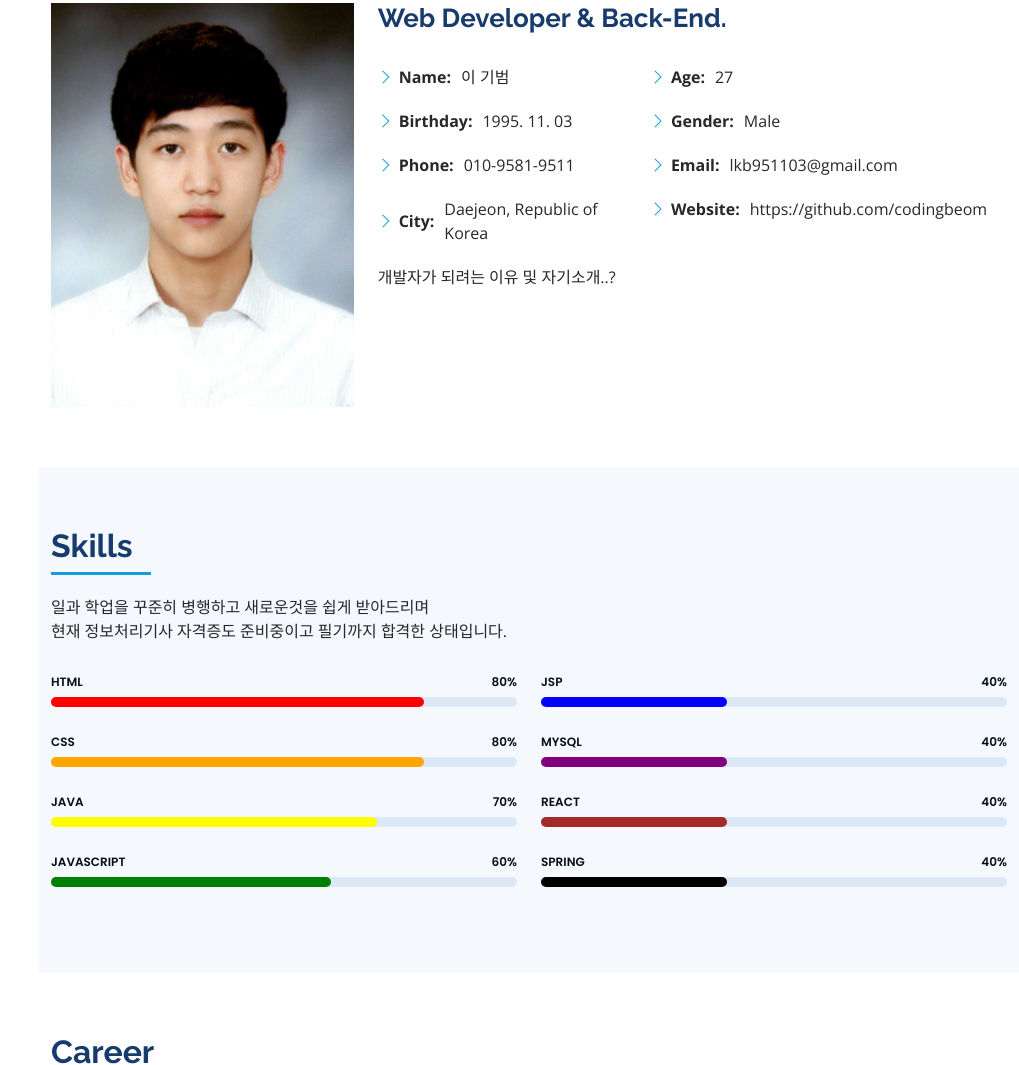
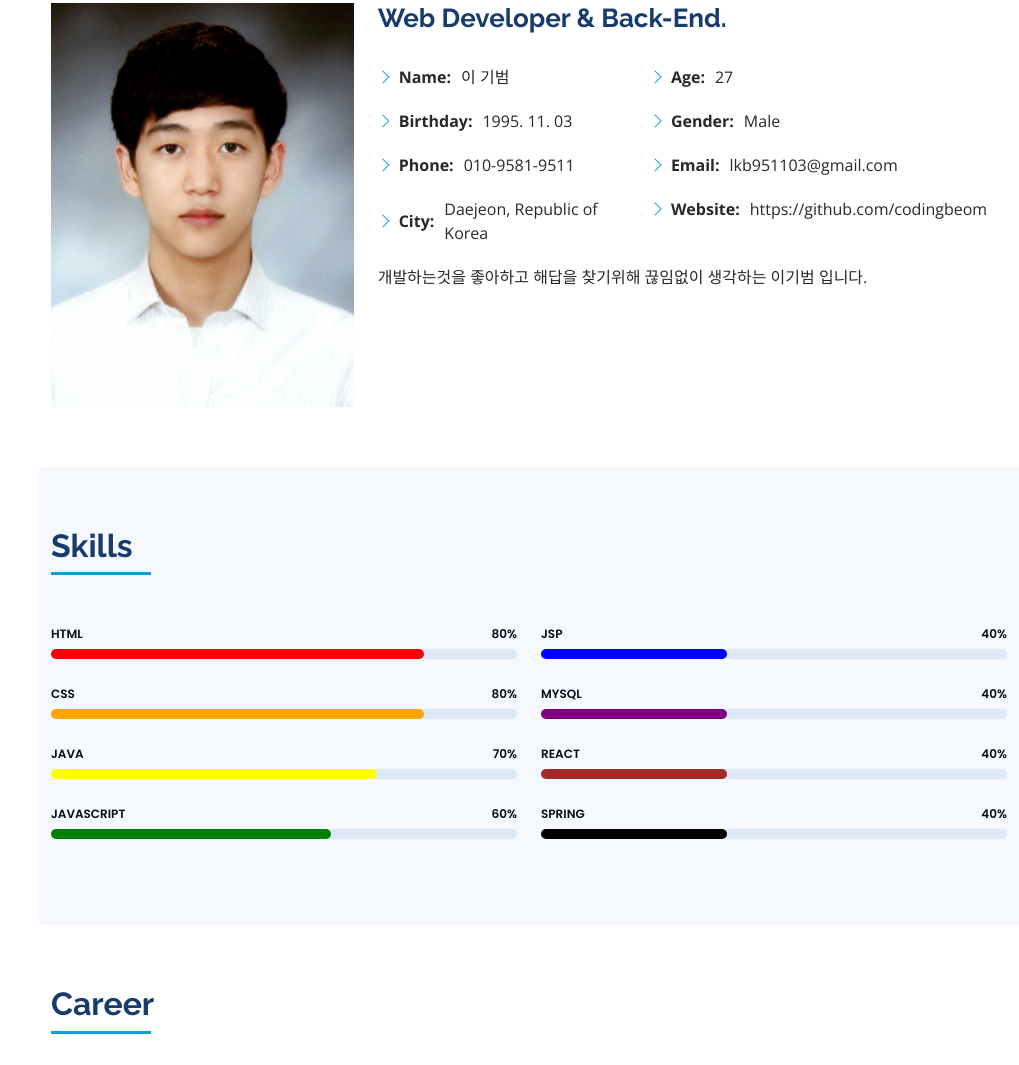
Before and after one commit to codingbeom/Portfolio, a plain HTML site: page index.html in a window 1280 px wide. Shown: the part 979-2044 px from the top of the page, without its empty margins (261-1280 px from the left). Drawn offline with nearby package versions, Linux system fonts and the light colour scheme.

Commit message:
Career
간략한 소개

```diff
--- a/index.html
+++ b/index.html
@@ -186,7 +186,7 @@
                 </div>
               </div>
               <p>
-                개발자가 되려는 이유 및 자기소개..?
+                개발하는것을 좋아하고 해답을 찾기위해 끊임없이 생각하는 이기범 입니다.
               </p>
             </div>
           </div>
@@ -199,8 +199,9 @@
         <div class="container">
           <div class="section-title">
             <h2>Skills</h2>
-            <p>일과 학업을 꾸준히 병행하고 새로운것을 쉽게 받아드리며
-              <br>현재 정보처리기사 자격증도 준비중이고 필기까지 합격한 상태입니다.</p>
+            <p>
+
+            </p>
           </div>
 
           <div class="row skills-content">
```
